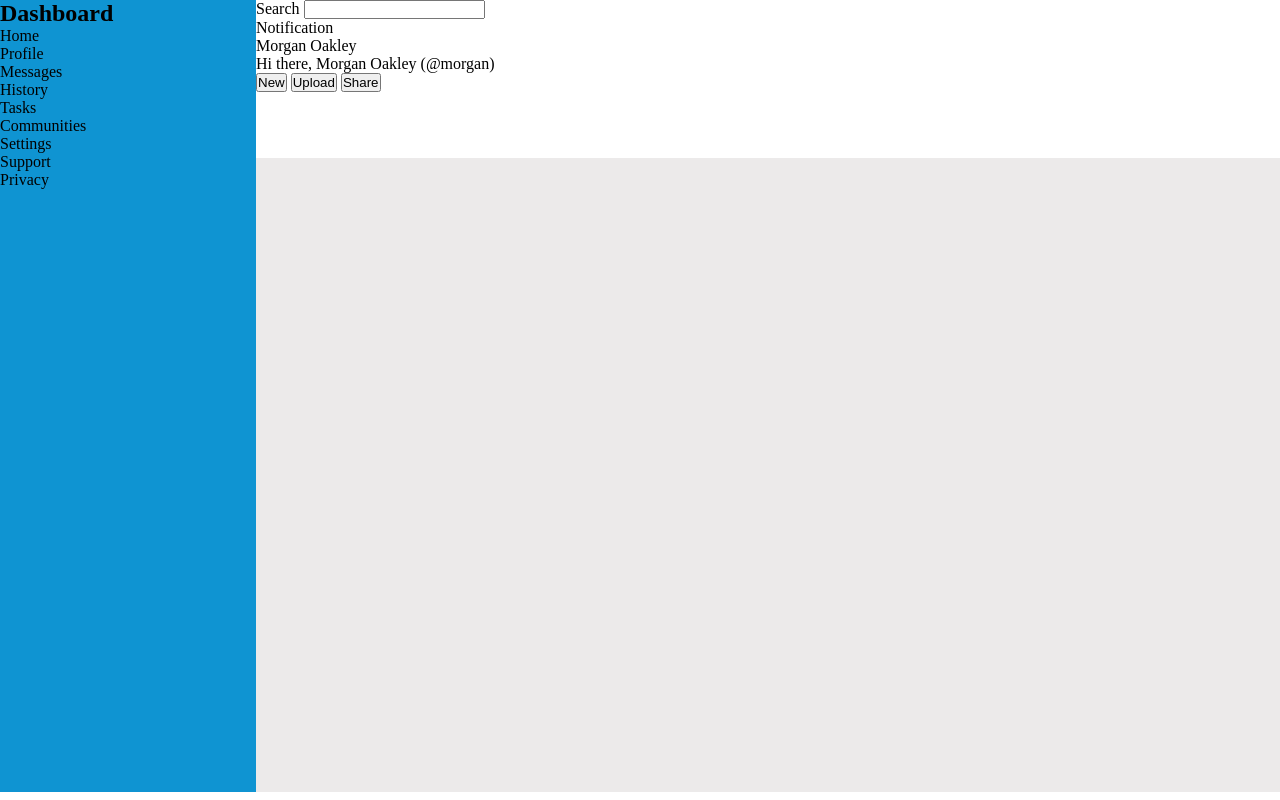
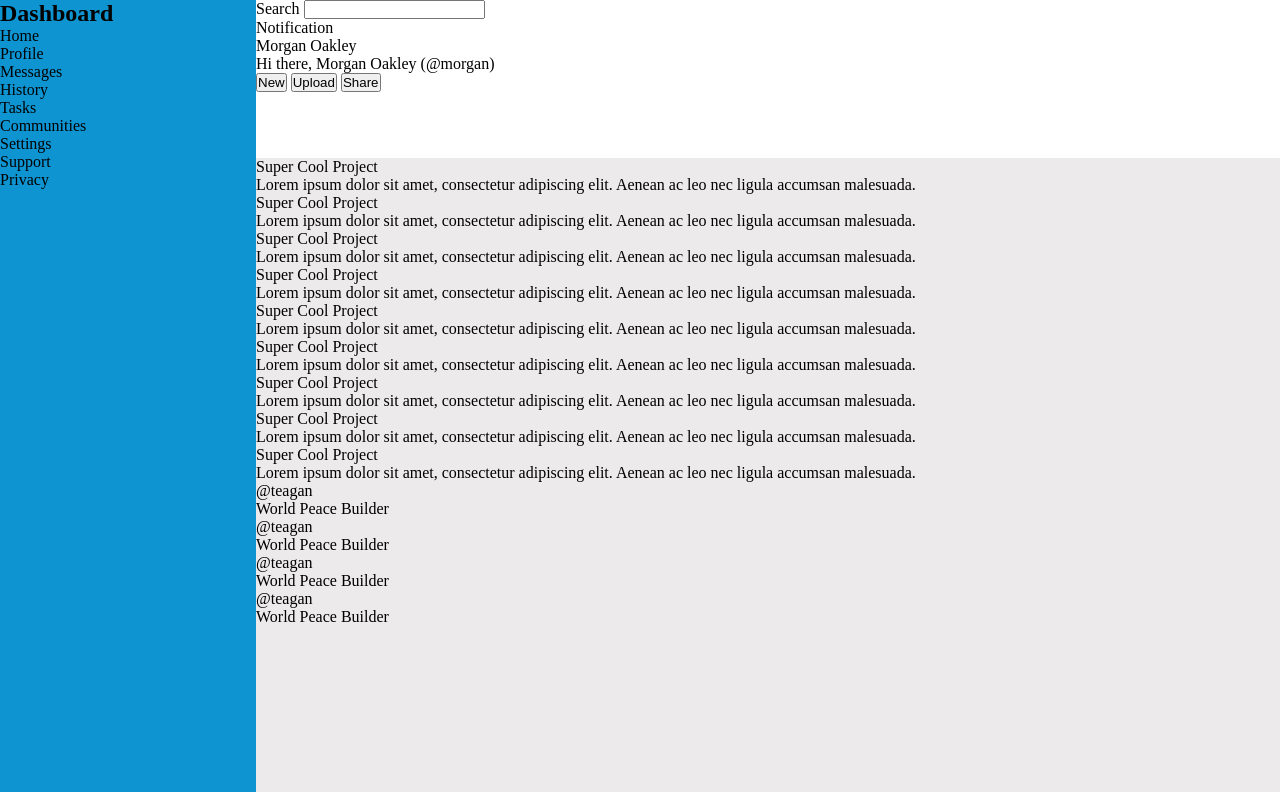
Before and after one commit to LW1117/odin-admin-dashboard, a plain HTML site: page index.html in a window 1280 px wide. Drawn offline with Linux system fonts and the light colour scheme.

Commit message:
Populate main section

```diff
--- a/index.html
+++ b/index.html
@@ -56,7 +56,69 @@
       </div>
 
     </section>
-    <section id="main-container"></section>
+
+    <section id="main-container">
+      <div id="main-projects">
+        <div class="card-container">
+          <p>Super Cool Project</p>
+          <p>Lorem ipsum dolor sit amet, consectetur adipiscing elit. Aenean ac leo nec ligula accumsan malesuada.</p>
+        </div>
+        <div class="card-container">
+          <p>Super Cool Project</p>
+          <p>Lorem ipsum dolor sit amet, consectetur adipiscing elit. Aenean ac leo nec ligula accumsan malesuada.</p>
+        </div>
+        <div class="card-container">
+          <p>Super Cool Project</p>
+          <p>Lorem ipsum dolor sit amet, consectetur adipiscing elit. Aenean ac leo nec ligula accumsan malesuada.</p>
+        </div>
+        <div class="card-container">
+          <p>Super Cool Project</p>
+          <p>Lorem ipsum dolor sit amet, consectetur adipiscing elit. Aenean ac leo nec ligula accumsan malesuada.</p>
+        </div>
+        <div class="card-container">
+          <p>Super Cool Project</p>
+          <p>Lorem ipsum dolor sit amet, consectetur adipiscing elit. Aenean ac leo nec ligula accumsan malesuada.</p>
+        </div>
+        <div class="card-container">
+          <p>Super Cool Project</p>
+          <p>Lorem ipsum dolor sit amet, consectetur adipiscing elit. Aenean ac leo nec ligula accumsan malesuada.</p>
+        </div>
+      </div>
+
+      <div id="announcements">
+        <div class="announcement-card">
+          <p>Super Cool Project</p>
+          <p>Lorem ipsum dolor sit amet, consectetur adipiscing elit. Aenean ac leo nec ligula accumsan malesuada.</p>
+        </div>
+        <div class="announcement-card">
+          <p>Super Cool Project</p>
+          <p>Lorem ipsum dolor sit amet, consectetur adipiscing elit. Aenean ac leo nec ligula accumsan malesuada.</p>
+        </div>
+        <div class="announcement-card">
+          <p>Super Cool Project</p>
+          <p>Lorem ipsum dolor sit amet, consectetur adipiscing elit. Aenean ac leo nec ligula accumsan malesuada.</p>
+        </div>
+      </div>
+
+      <div id="trending">
+        <div id="trending-card">
+          <p>@teagan</p>
+          <p>World Peace Builder</p>
+        </div>
+        <div id="trending-card">
+          <p>@teagan</p>
+          <p>World Peace Builder</p>
+        </div>
+        <div id="trending-card">
+          <p>@teagan</p>
+          <p>World Peace Builder</p>
+        </div>
+        <div id="trending-card">
+          <p>@teagan</p>
+          <p>World Peace Builder</p>
+        </div>
+      </div>
+    </section>
   </section>
 </body>
 
```
